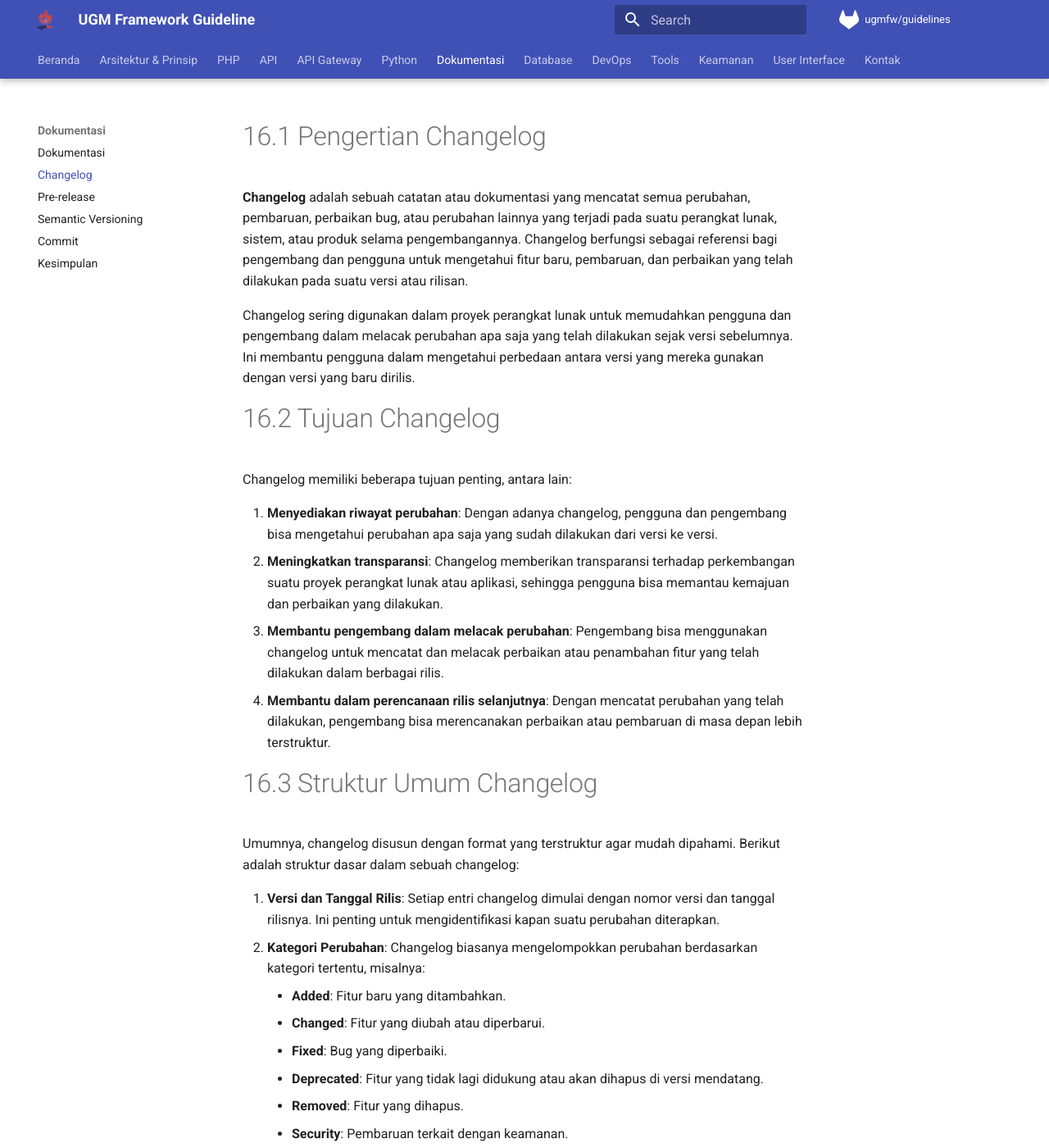
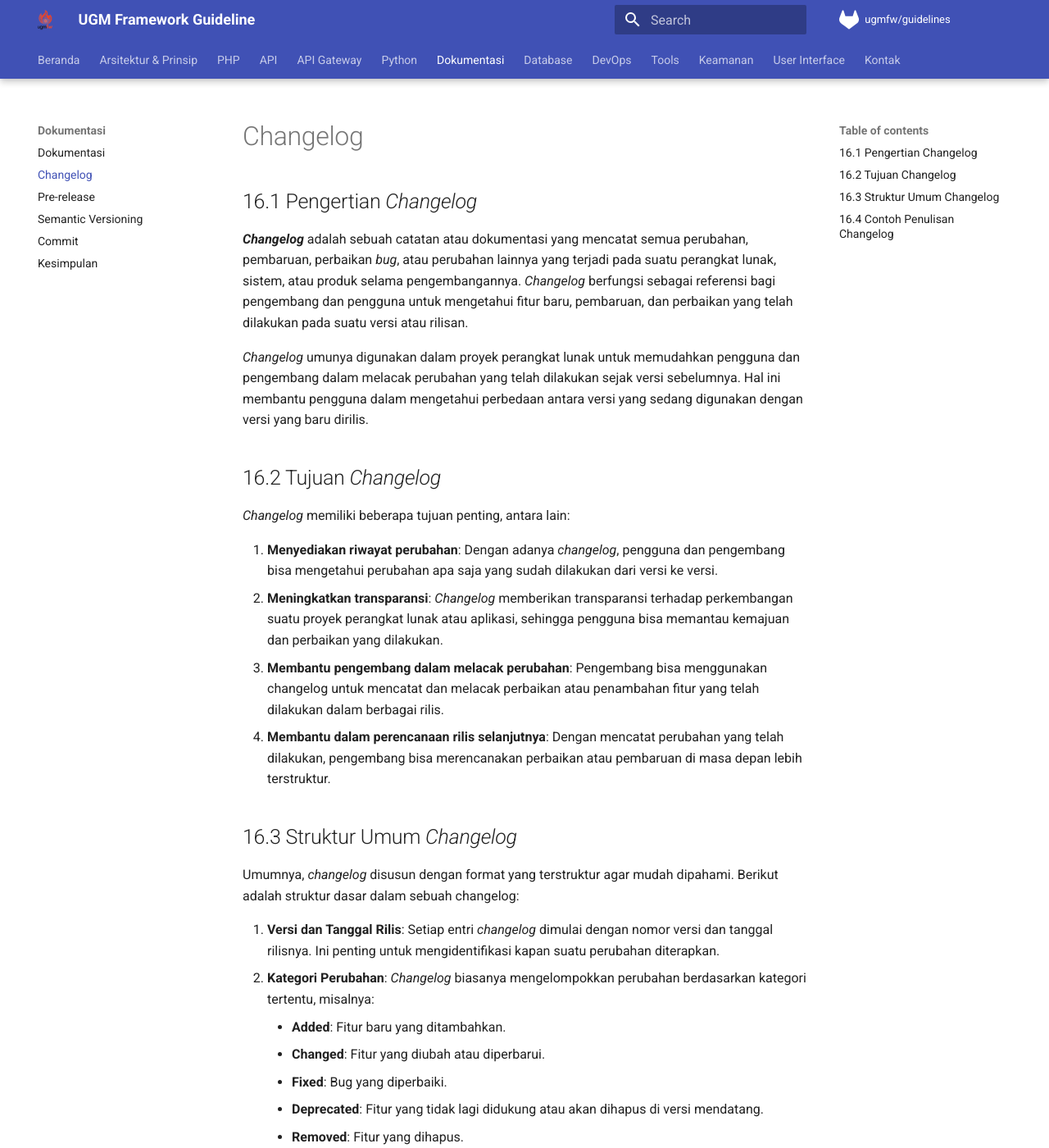
Before and after one commit to dtiugm/ugm-framework, an MkDocs documentation site: the page built from docs/dokumentasi/changelog.md, in a window 1280 px wide and 1400 px high. Shown: the whole window at 82% size. Built offline with MkDocs 1.6.1 and Material for MkDocs 9.7.7, drawn with Linux system fonts in a browser that asks for light colours; the version menu is left out; some of the changed text lies outside the part shown.

Commit message:
docs(dokumentasi): changelog, semver, commit message, pre release

````diff
--- a/docs/dokumentasi/changelog.md
+++ b/docs/dokumentasi/changelog.md
@@ -1,24 +1,24 @@
-# 16.1 Pengertian Changelog
+## 16.1 Pengertian *Changelog*
 
-**Changelog** adalah sebuah catatan atau dokumentasi yang mencatat semua perubahan, pembaruan, perbaikan bug, atau perubahan lainnya yang terjadi pada suatu perangkat lunak, sistem, atau produk selama pengembangannya. Changelog berfungsi sebagai referensi bagi pengembang dan pengguna untuk mengetahui fitur baru, pembaruan, dan perbaikan yang telah dilakukan pada suatu versi atau rilisan.
+***Changelog*** adalah sebuah catatan atau dokumentasi yang mencatat semua perubahan, pembaruan, perbaikan *bug*, atau perubahan lainnya yang terjadi pada suatu perangkat lunak, sistem, atau produk selama pengembangannya. *Changelog* berfungsi sebagai referensi bagi pengembang dan pengguna untuk mengetahui fitur baru, pembaruan, dan perbaikan yang telah dilakukan pada suatu versi atau rilisan.
 
-Changelog sering digunakan dalam proyek perangkat lunak untuk memudahkan pengguna dan pengembang dalam melacak perubahan apa saja yang telah dilakukan sejak versi sebelumnya. Ini membantu pengguna dalam mengetahui perbedaan antara versi yang mereka gunakan dengan versi yang baru dirilis.
+*Changelog* umunya digunakan dalam proyek perangkat lunak untuk memudahkan pengguna dan pengembang dalam melacak perubahan yang telah dilakukan sejak versi sebelumnya. Hal ini membantu pengguna dalam mengetahui perbedaan antara versi yang sedang digunakan dengan versi yang baru dirilis.
 
-# 16.2 Tujuan Changelog
+## 16.2 Tujuan *Changelog*
 
-Changelog memiliki beberapa tujuan penting, antara lain:
+*Changelog* memiliki beberapa tujuan penting, antara lain:
 
-1. **Menyediakan riwayat perubahan**: Dengan adanya changelog, pengguna dan pengembang bisa mengetahui perubahan apa saja yang sudah dilakukan dari versi ke versi.
-2. **Meningkatkan transparansi**: Changelog memberikan transparansi terhadap perkembangan suatu proyek perangkat lunak atau aplikasi, sehingga pengguna bisa memantau kemajuan dan perbaikan yang dilakukan.
+1. **Menyediakan riwayat perubahan**: Dengan adanya *changelog*, pengguna dan pengembang bisa mengetahui perubahan apa saja yang sudah dilakukan dari versi ke versi.
+2. **Meningkatkan transparansi**: *Changelog* memberikan transparansi terhadap perkembangan suatu proyek perangkat lunak atau aplikasi, sehingga pengguna bisa memantau kemajuan dan perbaikan yang dilakukan.
 3. **Membantu pengembang dalam melacak perubahan**: Pengembang bisa menggunakan changelog untuk mencatat dan melacak perbaikan atau penambahan fitur yang telah dilakukan dalam berbagai rilis.
 4. **Membantu dalam perencanaan rilis selanjutnya**: Dengan mencatat perubahan yang telah dilakukan, pengembang bisa merencanakan perbaikan atau pembaruan di masa depan lebih terstruktur.
 
-# 16.3 Struktur Umum Changelog
+## 16.3 Struktur Umum *Changelog*
 
-Umumnya, changelog disusun dengan format yang terstruktur agar mudah dipahami. Berikut adalah struktur dasar dalam sebuah changelog:
+Umumnya, *changelog* disusun dengan format yang terstruktur agar mudah dipahami. Berikut adalah struktur dasar dalam sebuah changelog:
 
-1. **Versi dan Tanggal Rilis**: Setiap entri changelog dimulai dengan nomor versi dan tanggal rilisnya. Ini penting untuk mengidentifikasi kapan suatu perubahan diterapkan.
-2. **Kategori Perubahan**: Changelog biasanya mengelompokkan perubahan berdasarkan kategori tertentu, misalnya:
+1. **Versi dan Tanggal Rilis**: Setiap entri *changelog* dimulai dengan nomor versi dan tanggal rilisnya. Ini penting untuk mengidentifikasi kapan suatu perubahan diterapkan.
+2. **Kategori Perubahan**: *Changelog* biasanya mengelompokkan perubahan berdasarkan kategori tertentu, misalnya:
     - **Added**: Fitur baru yang ditambahkan.
     - **Changed**: Fitur yang diubah atau diperbarui.
     - **Fixed**: Bug yang diperbaiki.
@@ -26,11 +26,11 @@ Umumnya, changelog disusun dengan format yang terstruktur agar mudah dipahami. B
     - **Removed**: Fitur yang dihapus.
     - **Security**: Pembaruan terkait dengan keamanan.
 3. **Deskripsi Singkat tentang Perubahan**: Deskripsi singkat yang jelas dan ringkas mengenai setiap perubahan atau perbaikan yang dilakukan, agar pengguna bisa memahami manfaat dari pembaruan tersebut.
-4. **Referensi atau Tautan (Opsional)**: Beberapa changelog menyertakan tautan atau referensi ke tiket, isu, atau permintaan penggabungan (*pull request*) di sistem pengelolaan kode sumber untuk memberi informasi lebih rinci tentang perubahan.
+4. **Referensi atau Tautan (Opsional)**: Beberapa *changelog* menyertakan tautan atau referensi ke tiket, isu, atau permintaan penggabungan (*pull request*) di sistem pengelolaan kode sumber untuk memberi informasi lebih rinci tentang perubahan.
 
-# 16.4 Contoh Penulisan Changelog
+## 16.4 Contoh Penulisan *Changelog*
 
-Berikut adalah contoh changelog yang disusun dengan mengikuti struktur di atas:
+Berikut adalah contoh *changelog* yang disusun dengan mengikuti struktur di atas:
 
 ```markdown
 ## [2.1.0] - 2024-12-01
````
Also changed, not shown: docs/dokumentasi/commit.md (+4 -4 lines), docs/dokumentasi/kesimpulan.md (+2 -2 lines), docs/dokumentasi/pre-release.md (+8 -8 lines), docs/dokumentasi/semantic-versioning.md (+13 -13 lines).
